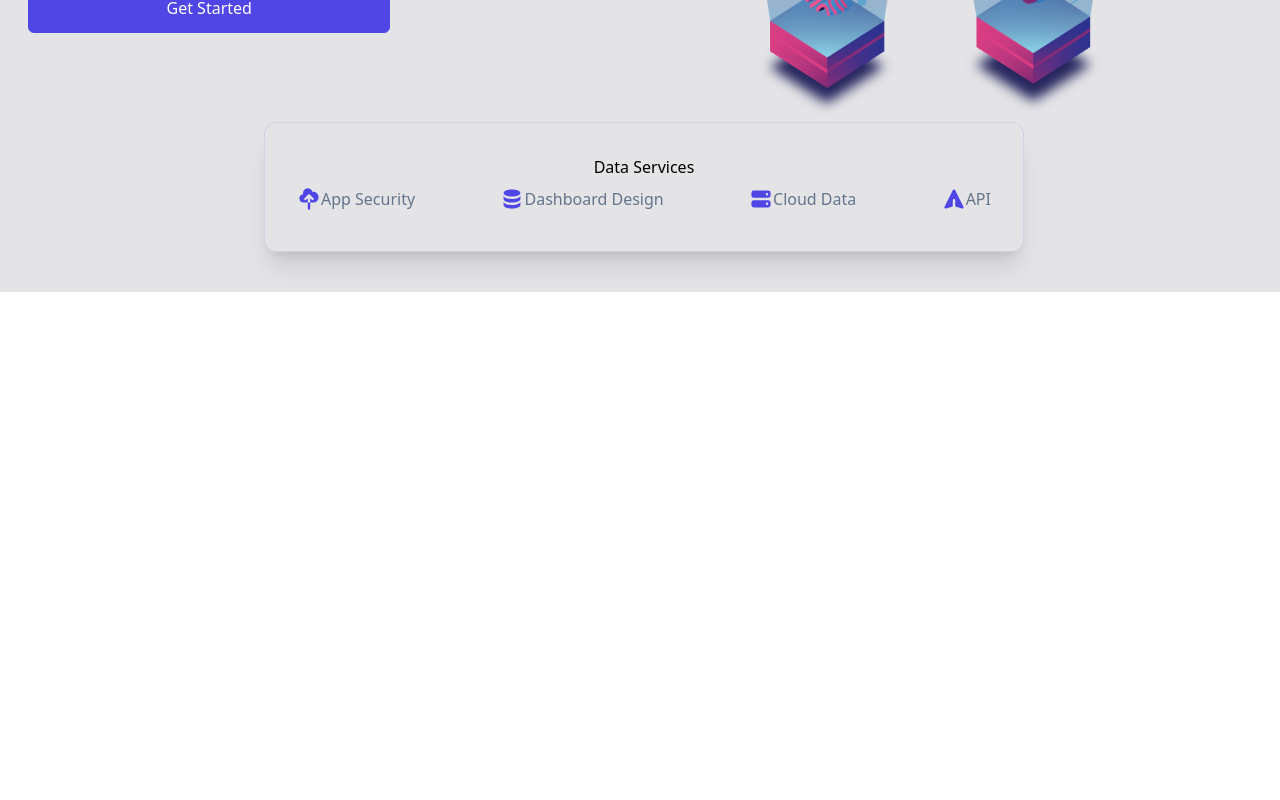
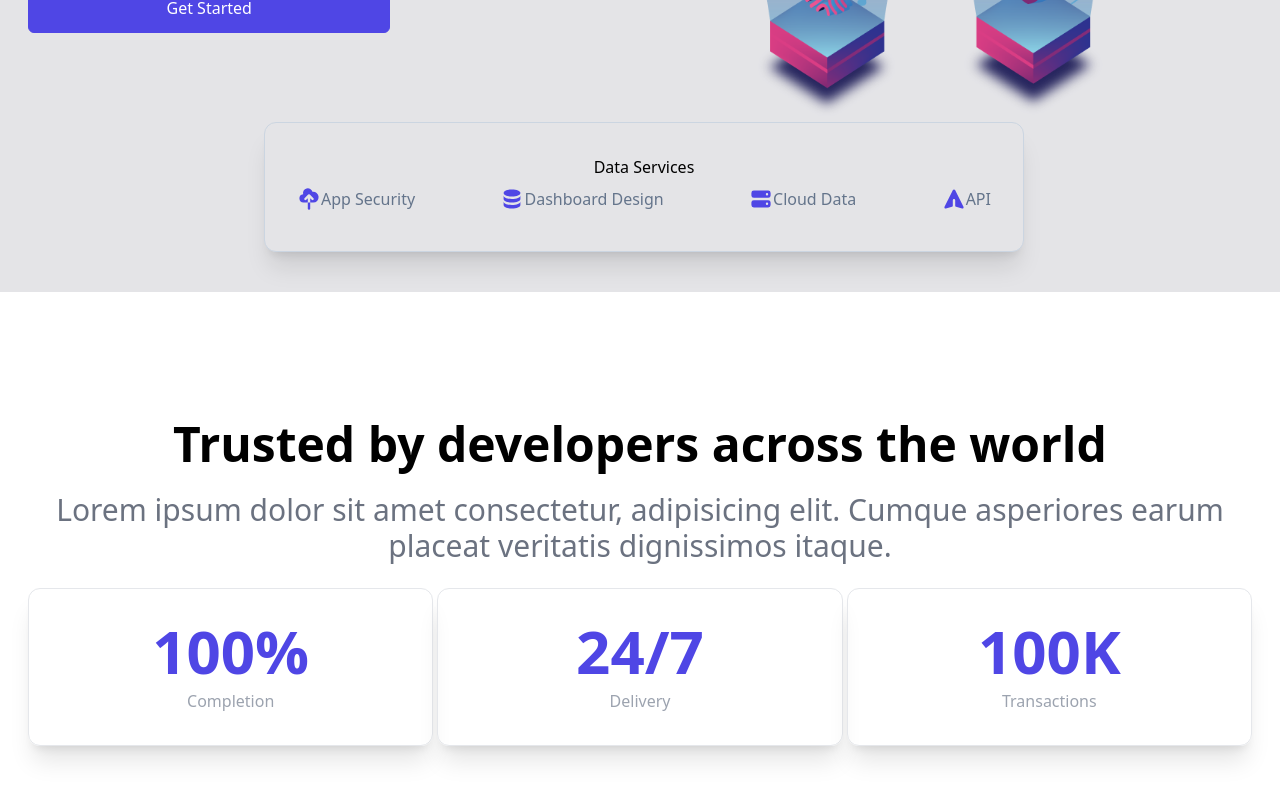
Before and after one commit to GUchechi/Content_Management_Frontend_App, a React (Create React App) app: page / in a window 1280 px wide. Shown: the part 508-1308 px from the top of the page. Before the commit the page ends 800 px from the top, so only its background shows below. Built offline with nearby package versions, Linux system fonts and the light colour scheme; the HTML template or start-up script is replaced by a standard one.

Commit message:
added about section

```diff
--- a/src/About.jsx
+++ b/src/About.jsx
@@ -2,7 +2,29 @@
 
 const About = () => {
   return (
-    <div>About</div>
+    <div name='about' className='w-full my-32'>
+        <div className='max-w-[1240px] mx-auto'>
+            <div className='text-center'>
+                <h2 className='text-5xl font-bold'>Trusted by developers across the world</h2>
+                <p className='text-3xl py-6 text-gray-500'>Lorem ipsum dolor sit amet consectetur, adipisicing elit. Cumque asperiores earum placeat veritatis dignissimos itaque.</p>
+            </div>
+
+            <div className='grid md:grid-cols-3 gap-1 px-2 text-center'>
+                <div className='border py-8 rounded-xl shadow-xl' >
+                    <p className='text-6xl font-bold text-indigo-600'>100%</p>
+                    <p className='text-gray-400 mt-2'>Completion</p>
+                </div>
+                <div  className='border py-8 rounded-xl shadow-xl' >
+                    <p className='text-6xl font-bold text-indigo-600'>24/7</p>
+                    <p className='text-gray-400 mt-2'>Delivery</p>
+                </div>
+                <div className='border py-8 rounded-xl shadow-xl' >
+                    <p className='text-6xl font-bold text-indigo-600'>100K</p>
+                    <p className='text-gray-400 mt-2'>Transactions</p>
+                </div>
+            </div>
+        </div>
+    </div>
   )
 }
 
--- a/src/App.js
+++ b/src/App.js
@@ -1,3 +1,4 @@
+import About from "./About";
 import "./App.css";
 import Hero from "./Hero";
 import Navbar from "./Navbar";
@@ -7,6 +8,7 @@
     <div>
       <Navbar />
       <Hero />
+      <About />
     </div>
   );
 }
```
